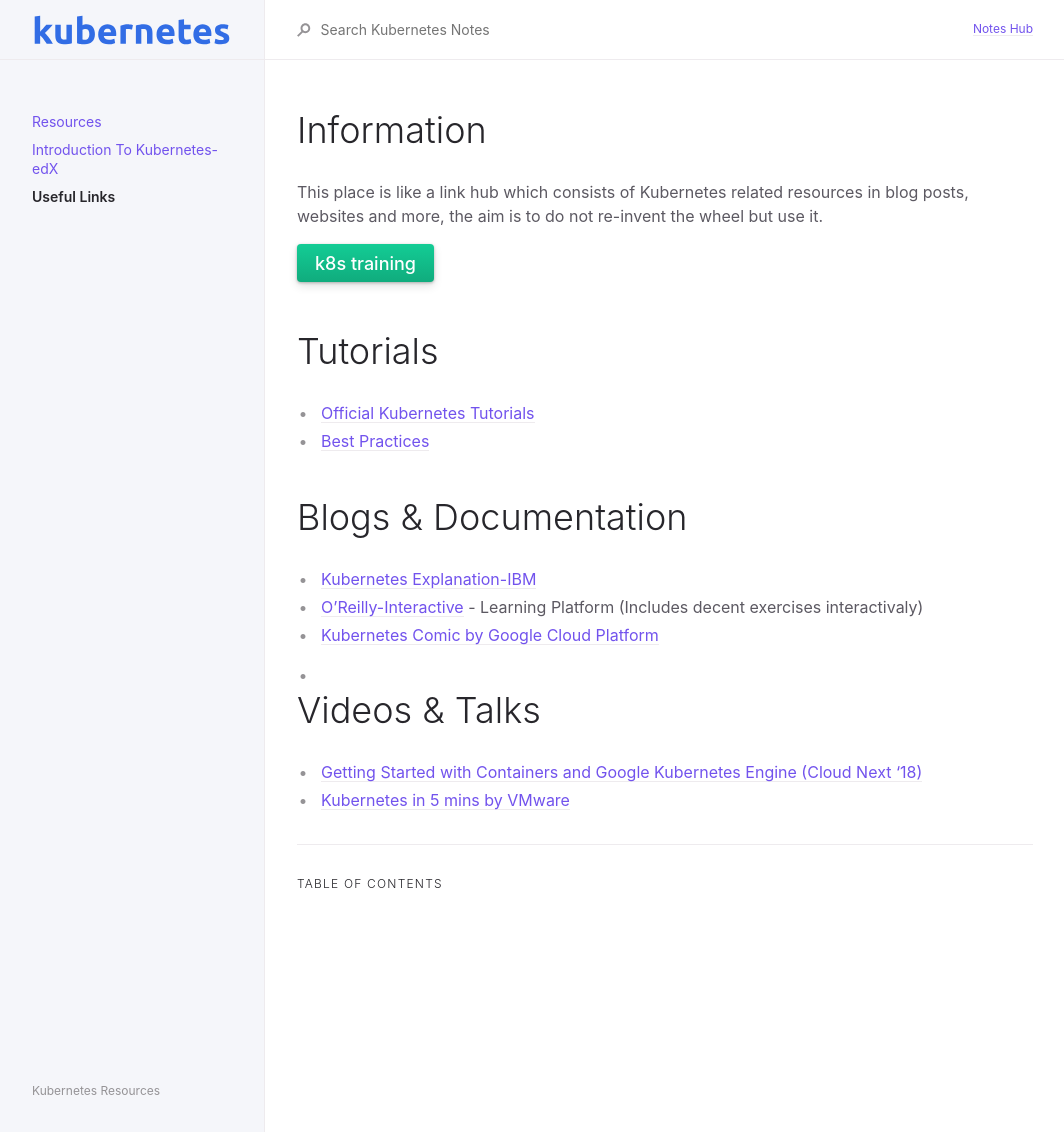
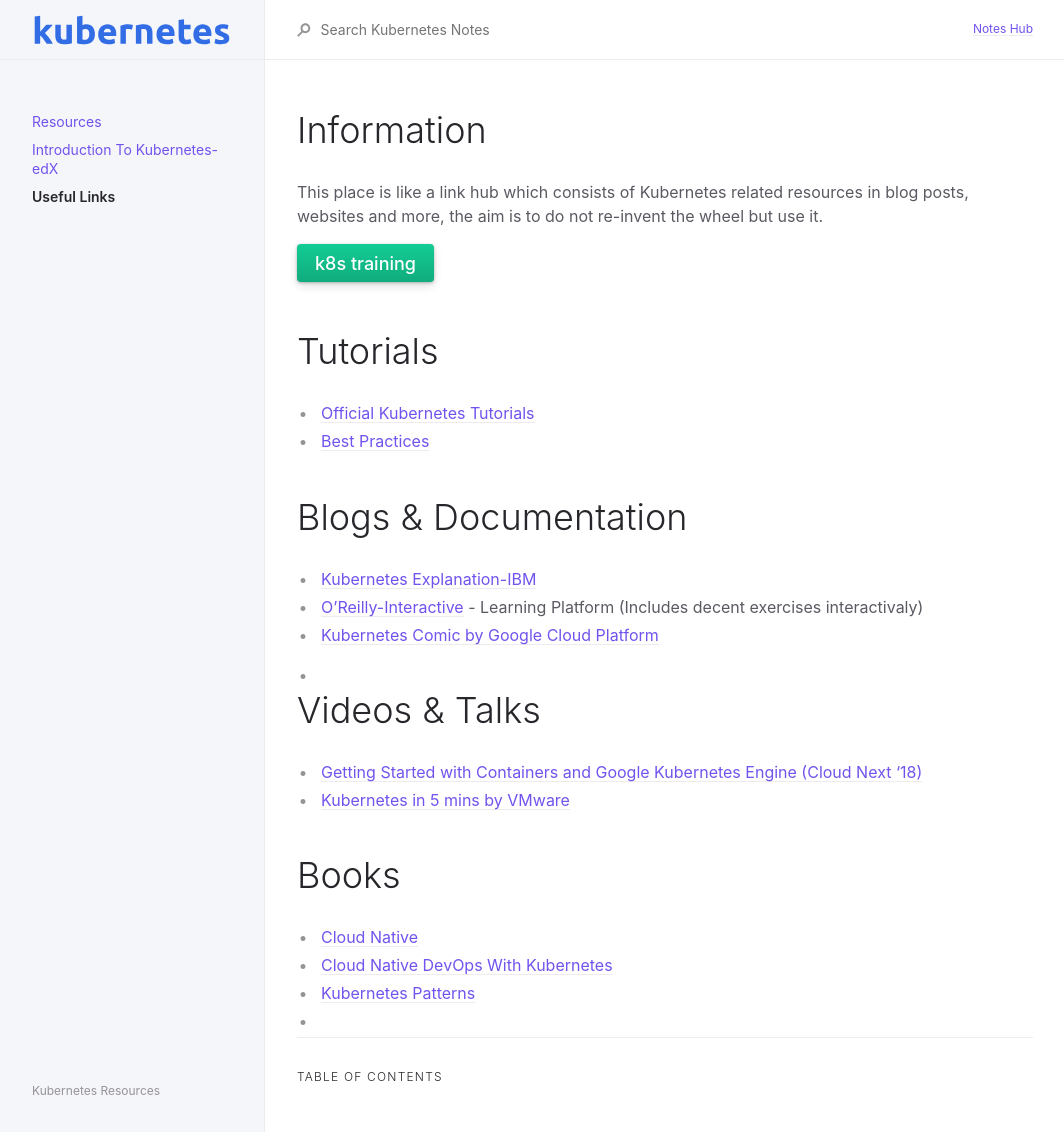
Before and after one commit to merkez/kubernetes, a Jekyll site: the page built from docs/useful-links/useful-links.md, in a window 1280 px wide. Shown: the whole page, without its empty margins (107-1171 px from the left). Built offline with Jekyll 4.4.1, drawn with Linux system fonts in a browser that asks for light colours.

Commit message:
add books list

```diff
--- a/docs/useful-links/useful-links.md
+++ b/docs/useful-links/useful-links.md
@@ -31,3 +31,11 @@ This place is like a link hub which consists of Kubernetes related resources in
 
 - [Getting Started with Containers and Google Kubernetes Engine (Cloud Next '18)](https://youtu.be/znhnDHAPCZE)
 - [Kubernetes in 5 mins by VMware](https://youtu.be/PH-2FfFD2PU)
+
+
+# Books
+
+- [Cloud Native](https://learning.oreilly.com/library/view/cloud-native/9781492053811/)
+- [Cloud Native DevOps With Kubernetes](https://www.nginx.com/resources/library/cloud-native-devops-with-kubernetes/)
+- [Kubernetes Patterns](https://www.redhat.com/cms/managed-files/cm-oreilly-kubernetes-patterns-ebook-f19824-201910-en.pdf)
+-
```
